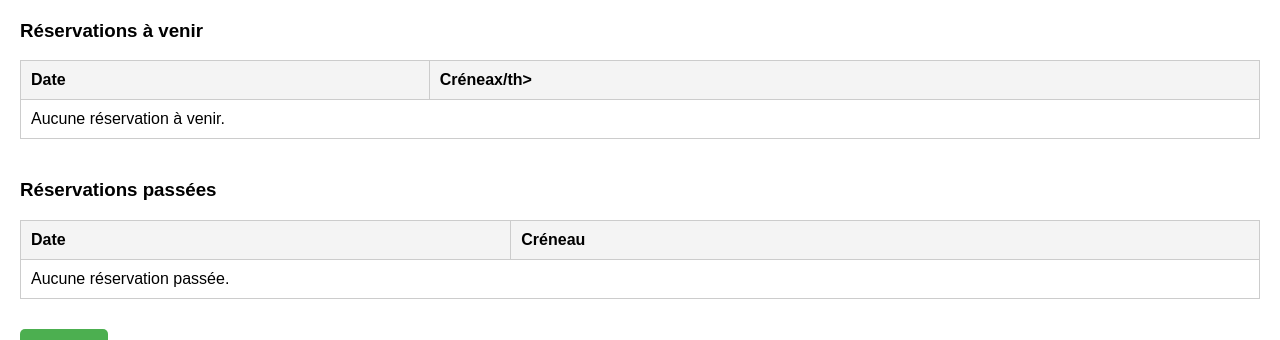
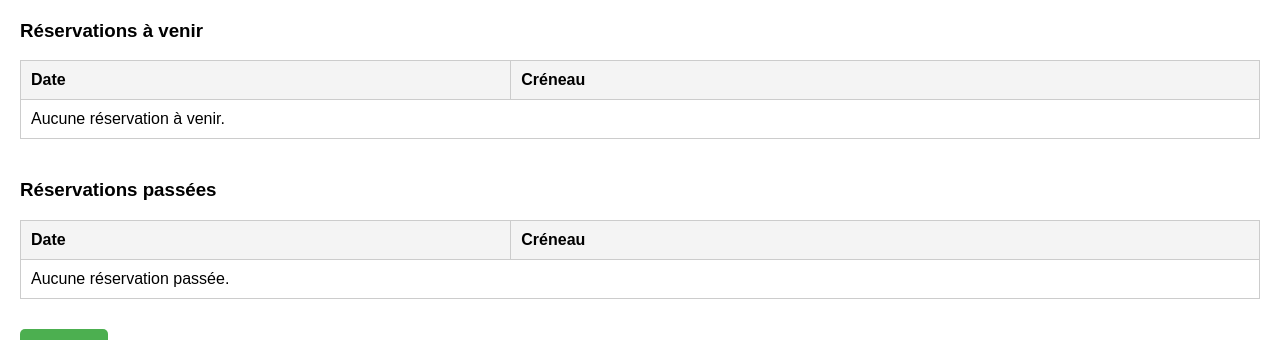
Before and after one commit to inankia3/Projet_Reserv, a Django app: template Reservation/templates/profilEtudiant.html in a window 1280 px wide. Shown: the part 85-425 px from the top of the page. Run offline with Django 5.2, Linux system fonts and the light colour scheme; the template is opened without the code that fills it, so the values that code supplies are empty.

Commit message:
typo profilEtudiant.html

```diff
--- a/Reservation/templates/profilEtudiant.html
+++ b/Reservation/templates/profilEtudiant.html
@@ -48,7 +48,7 @@
             <thead>
                 <tr>
                     <th>Date</th>
-                    <th>Créneax/th>
+                    <th>Créneau</th>
                 </tr>
             </thead>
             <tbody>
```
